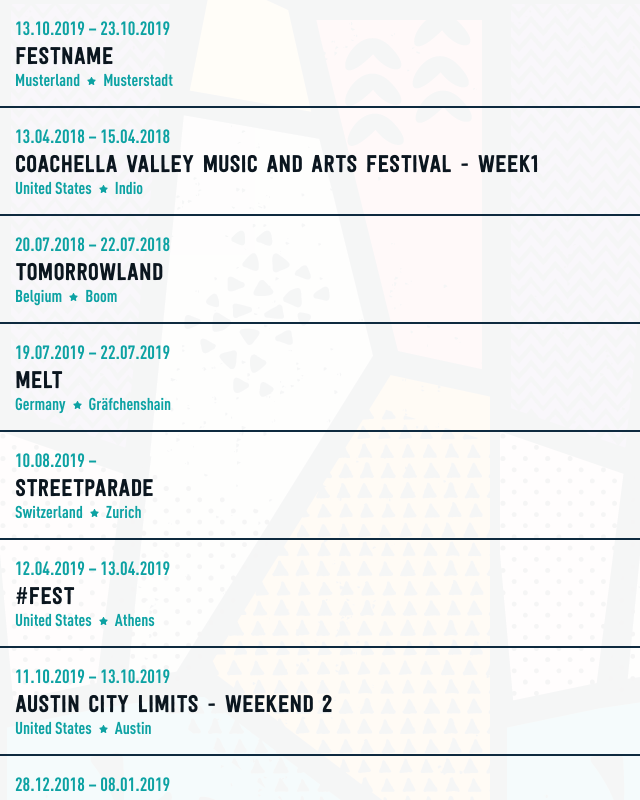
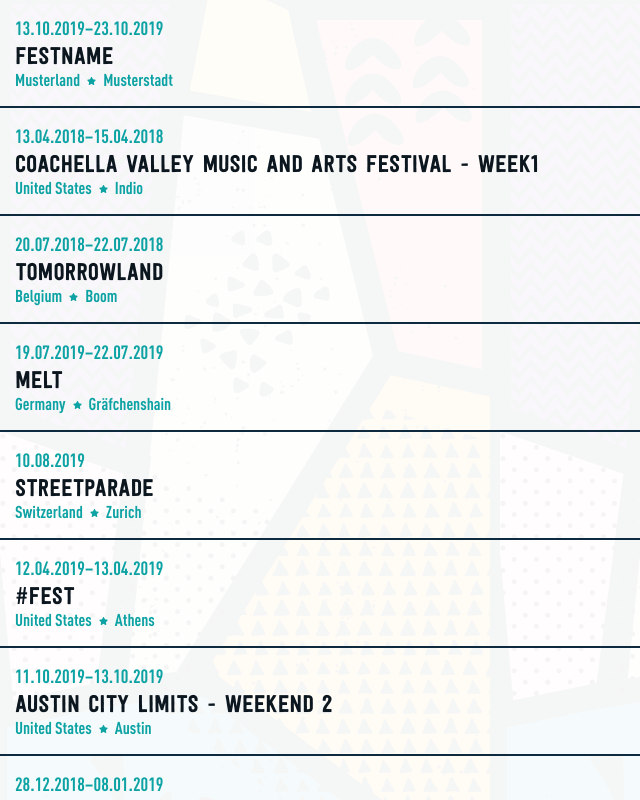
Before and after one commit to agnesbr/Timetable-Planner, a React (Create React App) app: page / in a window 1280 px wide. Shown: the top 800 px of the page, without its empty margins (0-640 px from the left). Built offline with nearby package versions, Linux system fonts and the light colour scheme.

Commit message:
Add date in FestCard

```diff
--- a/package.json
+++ b/package.json
@@ -1,5 +1,5 @@
 {
-  "name": "todos-app",
+  "name": "timetable-planner",
   "version": "0.1.0",
   "private": true,
   "dependencies": {
--- a/src/components/FestCard.js
+++ b/src/components/FestCard.js
@@ -54,7 +54,6 @@
 export default class FestCard extends Component {
   render() {
     const {
-      festId,
       festName,
       festStartDate,
       festEndDate,
@@ -64,7 +63,10 @@
     return (
       <Wrapper>
         <FestDate>
-          {festStartDate} – {festEndDate}
+          {' '}
+          {festEndDate === ''
+            ? festStartDate
+            : festStartDate + '–' + festEndDate}
         </FestDate>
         <FestName>{festName}</FestName>
         <FestLocation>
```
Also changed, not shown: src/components/Input.js (deleted, +0 -16 lines), 1 other file (tests, documents, lock files or other folders).
